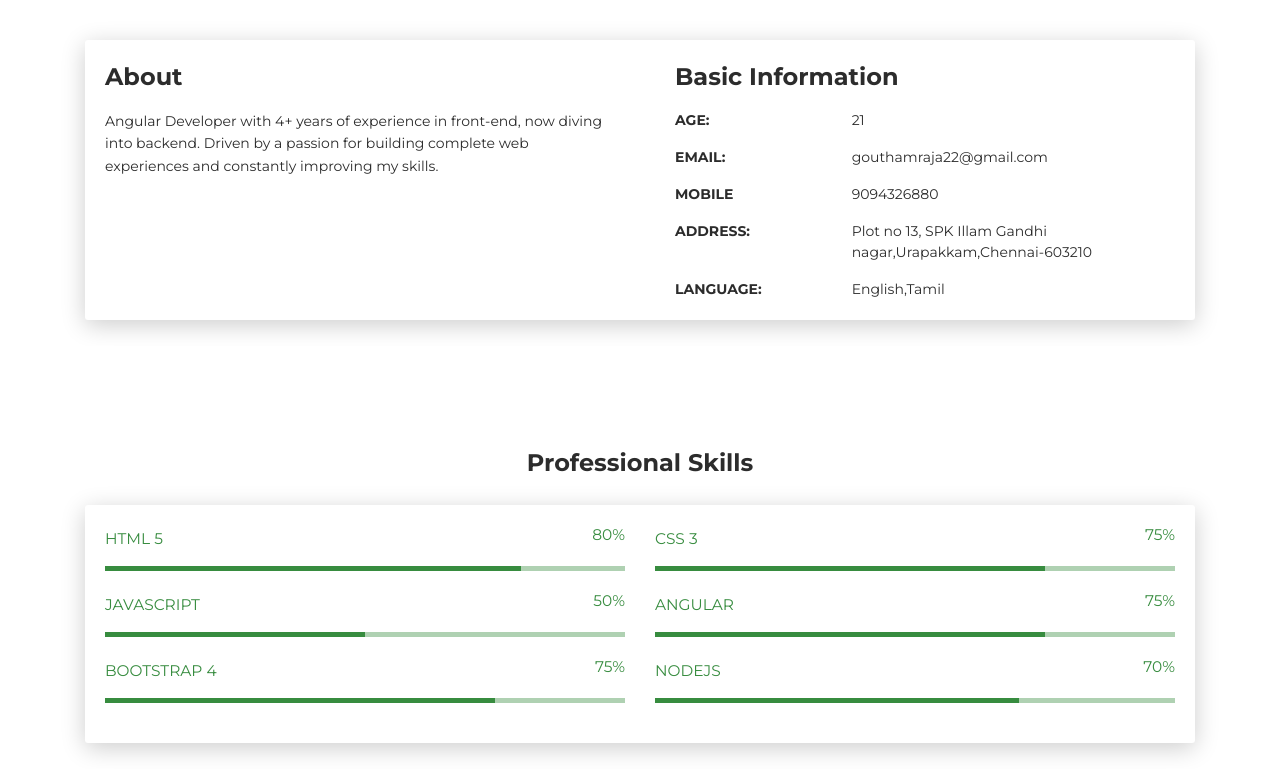
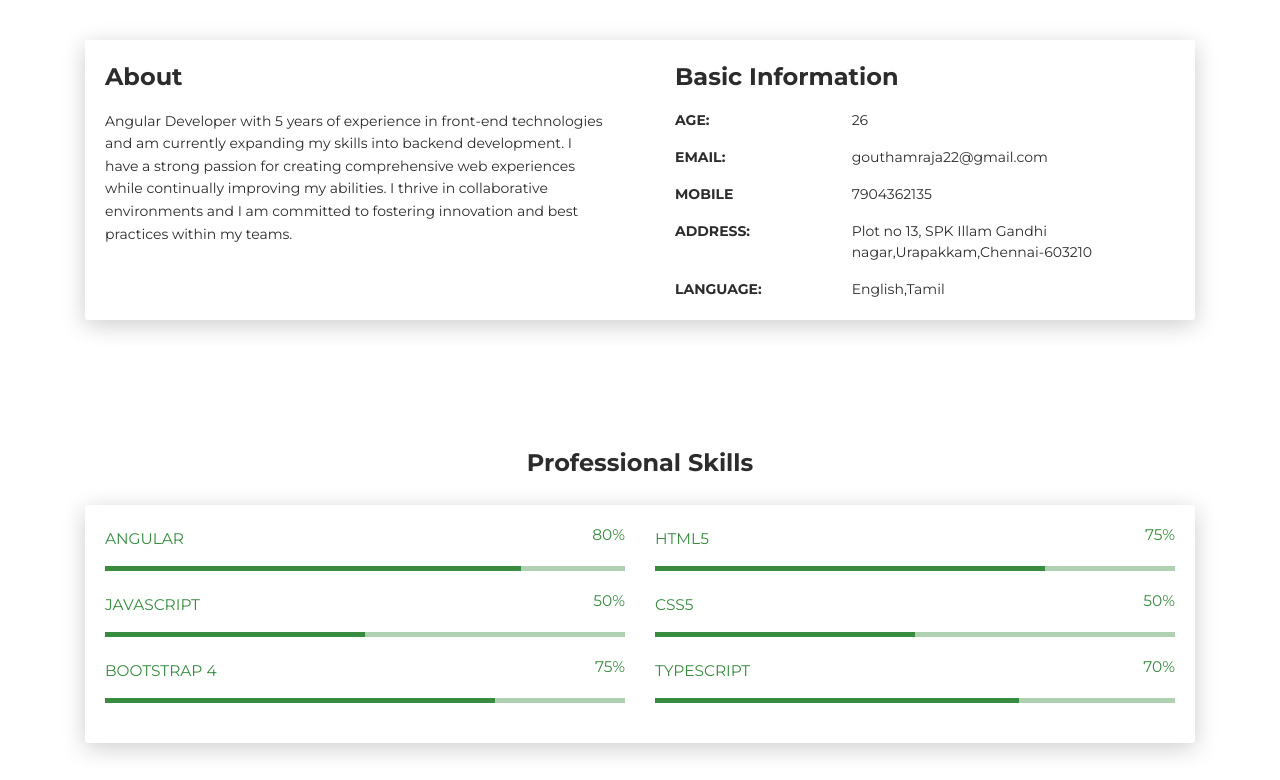
Before and after one commit to graja22/goutham.github.io, a plain HTML site: page index.html in a window 1280 px wide. Shown: the part 580-1360 px from the top of the page. Drawn offline with Linux system fonts and the light colour scheme.

Commit message:
Updated index.html

```diff
--- a/index.html
+++ b/index.html
@@ -48,7 +48,7 @@
             </div>
             <div class="container">
               <div class="content-center">
-                <div class="cc-profile-image"><a href="#"><img src="images/Goutham.jpg" alt="Image" /></a></div>
+                <div class="cc-profile-image"><a href="#"><img src="images/Goutham_copu.jpg" alt="Image" /></a></div>
                 <div class="h2 title">Goutham</div>
                 <p class="category text-white">Full Stack Developer </p><a class="btn btn-primary" href="https://drive.google.com/open?id=1gO9DLPEEO8k2kX1p8_zzQNwHiEnbQ22l" target="_blank" data-aos="zoom-in" data-aos-anchor="data-aos-anchor">View CV</a>
               </div>
@@ -71,7 +71,7 @@
               <div class="col-lg-6 col-md-12">
                 <div class="card-body">
                   <div class="h4 mt-0 title">About</div>
-                  <p>Angular Developer with 4+ years of experience in front-end, now diving into backend. Driven by a passion for building complete web experiences and constantly improving my skills.</p>
+                  <p>Angular Developer with 5 years of experience in front-end technologies and am currently expanding my skills into backend development. I have a strong passion for creating comprehensive web experiences while continually improving my abilities. I thrive in collaborative environments and I am committed to fostering innovation and best practices within my teams.</p>
                 </div>
               </div>
               <div class="col-lg-6 col-md-12">
@@ -79,7 +79,7 @@
                   <div class="h4 mt-0 title">Basic Information</div>
                   <div class="row">
                     <div class="col-sm-4"><strong class="text-uppercase">Age:</strong></div>
-                    <div class="col-sm-8">21</div>
+                    <div class="col-sm-8">26</div>
                   </div>
                   <div class="row mt-3">
                     <div class="col-sm-4"><strong class="text-uppercase">Email:</strong></div>
@@ -87,7 +87,7 @@
                   </div>
                   <div class="row mt-3">
                     <div class="col-sm-4"><strong class="text-uppercase">Mobile</strong></div>
-                    <div class="col-sm-8">9094326880</div>
+                    <div class="col-sm-8">7904362135</div>
                   </div>
                   <div class="row mt-3">
                     <div class="col-sm-4"><strong class="text-uppercase">Address:</strong></div>
@@ -110,7 +110,7 @@
             <div class="card-body">
               <div class="row">
                 <div class="col-md-6">
-                  <div class="progress-container progress-primary"><span class="progress-badge">HTML 5</span>
+                  <div class="progress-container progress-primary"><span class="progress-badge">Angular</span>
                     <div class="progress">
                       <div class="progress-bar progress-bar-primary" data-aos="progress-full" data-aos-offset="10"
                         data-aos-duration="2000" role="progressbar" aria-valuenow="60" aria-valuemin="0"
@@ -119,7 +119,7 @@
                   </div>
                 </div>
                 <div class="col-md-6">
-                  <div class="progress-container progress-primary"><span class="progress-badge">CSS 3</span>
+                  <div class="progress-container progress-primary"><span class="progress-badge">HTML5</span>
                     <div class="progress">
                       <div class="progress-bar progress-bar-primary" data-aos="progress-full" data-aos-offset="10"
                         data-aos-duration="2000" role="progressbar" aria-valuenow="60" aria-valuemin="0"
@@ -139,11 +139,11 @@
                   </div>
                 </div>
                 <div class="col-md-6">
-                  <div class="progress-container progress-primary"><span class="progress-badge">Angular</span>
+                  <div class="progress-container progress-primary"><span class="progress-badge">CSS5</span>
                     <div class="progress">
                       <div class="progress-bar progress-bar-primary" data-aos="progress-full" data-aos-offset="10"
                         data-aos-duration="2000" role="progressbar" aria-valuenow="60" aria-valuemin="0"
-                        aria-valuemax="100" style="width: 75%;"></div><span class="progress-value">75%</span>
+                        aria-valuemax="100" style="width: 50%;"></div><span class="progress-value">50%</span>
                     </div>
                   </div>
                 </div>
@@ -159,7 +159,7 @@
                   </div>
                 </div>
                 <div class="col-md-6">
-                  <div class="progress-container progress-primary"><span class="progress-badge">Nodejs</span>
+                  <div class="progress-container progress-primary"><span class="progress-badge">TypeScript</span>
                     <div class="progress">
                       <div class="progress-bar progress-bar-primary" data-aos="progress-full" data-aos-offset="10"
                         data-aos-duration="2000" role="progressbar" aria-valuenow="60" aria-valuemin="0"
```
